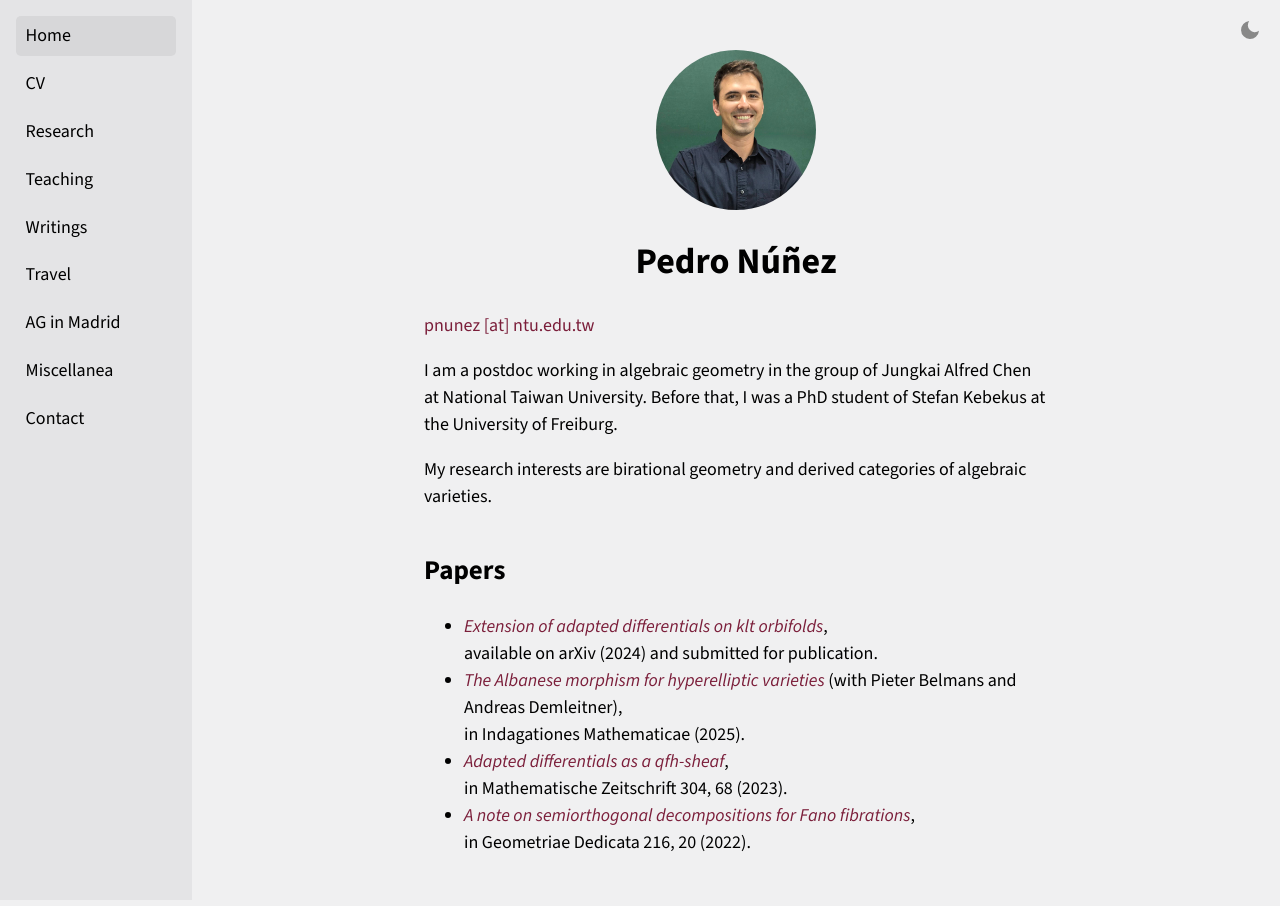
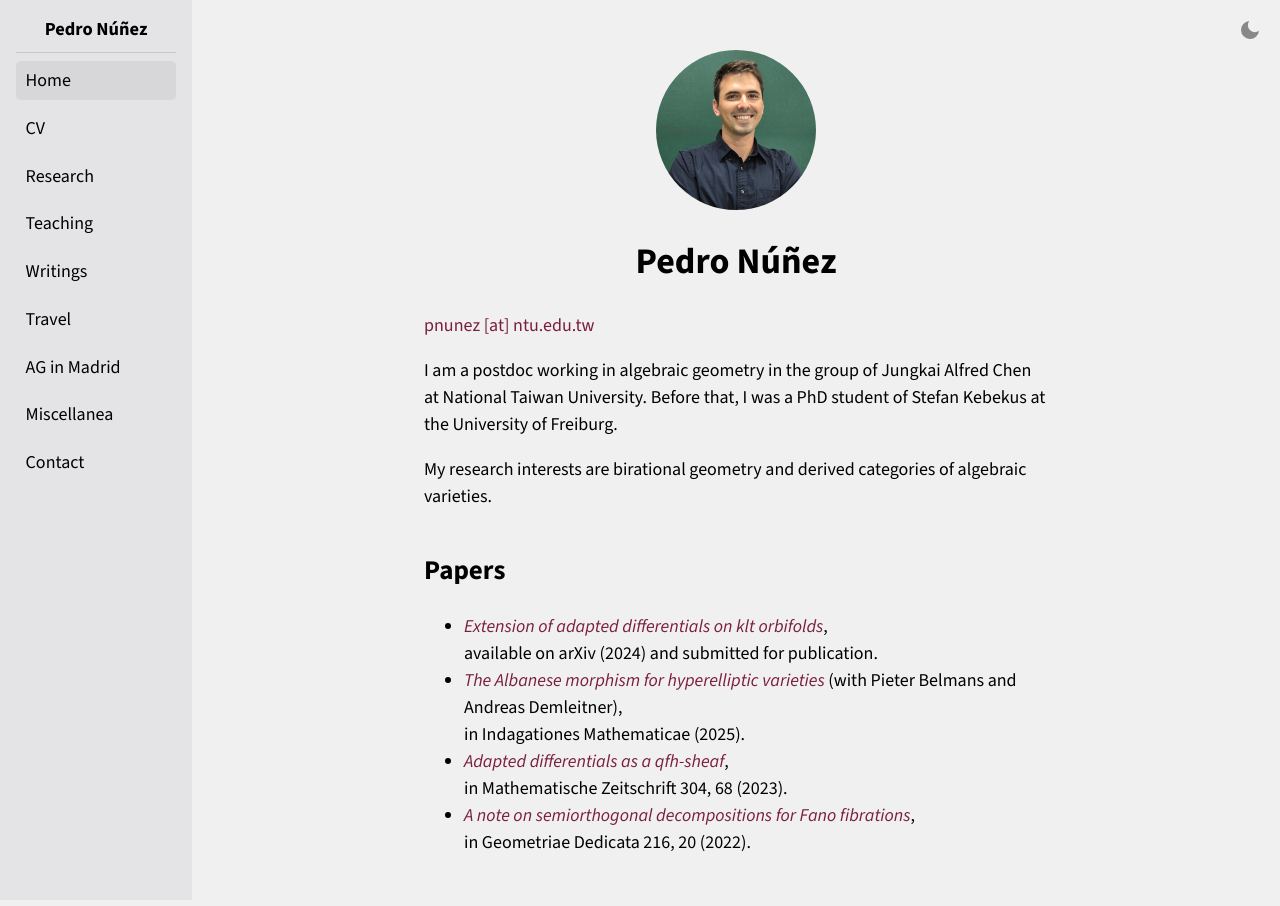
Before and after one commit to pedro-nunez/pedro-nunez.github.io, a Jekyll site: the page built from index.md, in a window 1280 px wide. Built offline with Jekyll 4.4.1, drawn with Linux system fonts in a browser that asks for light colours.

Commit message:
Add a persistent, non-clickable name header atop the desktop sidebar
Went through a couple of iterations: first a clickable name replacing
"Home" entirely, then reconsidered -- ended up here instead: a plain
(non-link) "Pedro Núñez" header, centered, sitting above a standalone
divider (its own <hr>, not the name's own border/padding, so the line
sits between the two elements rather than as part of either one's
box), with "Home" kept as its own regular nav link below it.

Hidden on mobile via .sidebar-name/.sidebar-divider, where .topbar
already shows the name.

```diff
--- a/_includes/header.html
+++ b/_includes/header.html
@@ -11,6 +11,8 @@
 </header>
 
 <nav id="site-nav" class="site-nav" aria-label="Main navigation">
+  <div class="site-name sidebar-name">{{ site.title }}</div>
+  <hr class="sidebar-divider">
   <a href="{{ '/' | relative_url }}"{% if page.url == '/' %} class="active"{% endif %}>Home</a>
   <a href="{{ '/cv/' | relative_url }}"{% if page.url == '/cv/' %} class="active"{% endif %}>CV</a>
   <a href="{{ '/research/' | relative_url }}"{% if page.url == '/research/' %} class="active"{% endif %}>Research</a>
--- a/assets/css/main.css
+++ b/assets/css/main.css
@@ -106,6 +106,25 @@ h2 {
   color: inherit;
   font-weight: bold;
   text-decoration: none;
+}
+
+/* Desktop-only: a persistent, non-clickable header atop the sidebar,
+   above the nav links (Home included below it), so the name stays
+   visible while browsing any page. Hidden on mobile, where .topbar
+   already shows the name (see the @media block below). */
+.sidebar-name {
+  display: block;
+  font-size: 1.15rem;
+  text-align: center;
+}
+
+/* A standalone divider between the name and the nav links below it,
+   rather than living on the name's own border/padding -- so the line
+   sits between the two, not as part of either one's clickable box. */
+.sidebar-divider {
+  border: none;
+  border-top: 1px solid var(--nav-hover-bg);
+  margin: 0;
 }
 
 .profile-photo {
@@ -314,6 +333,12 @@ h2 {
     transform: translateY(-50%);
   }
 
+  /* .topbar already shows the name on mobile. */
+  .sidebar-name,
+  .sidebar-divider {
+    display: none;
+  }
+
   /* Off-screen drawer instead of a persistent sidebar. */
   .site-nav {
     top: 3rem;
```
